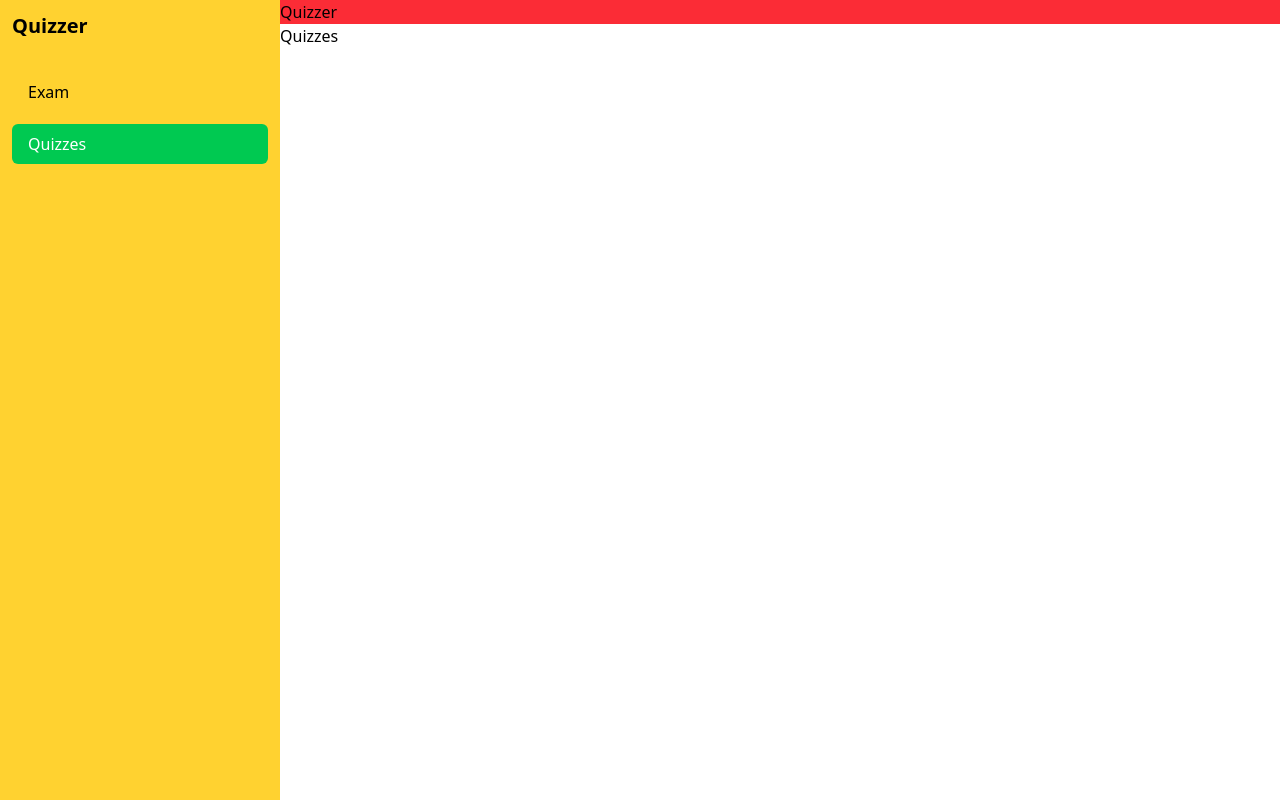
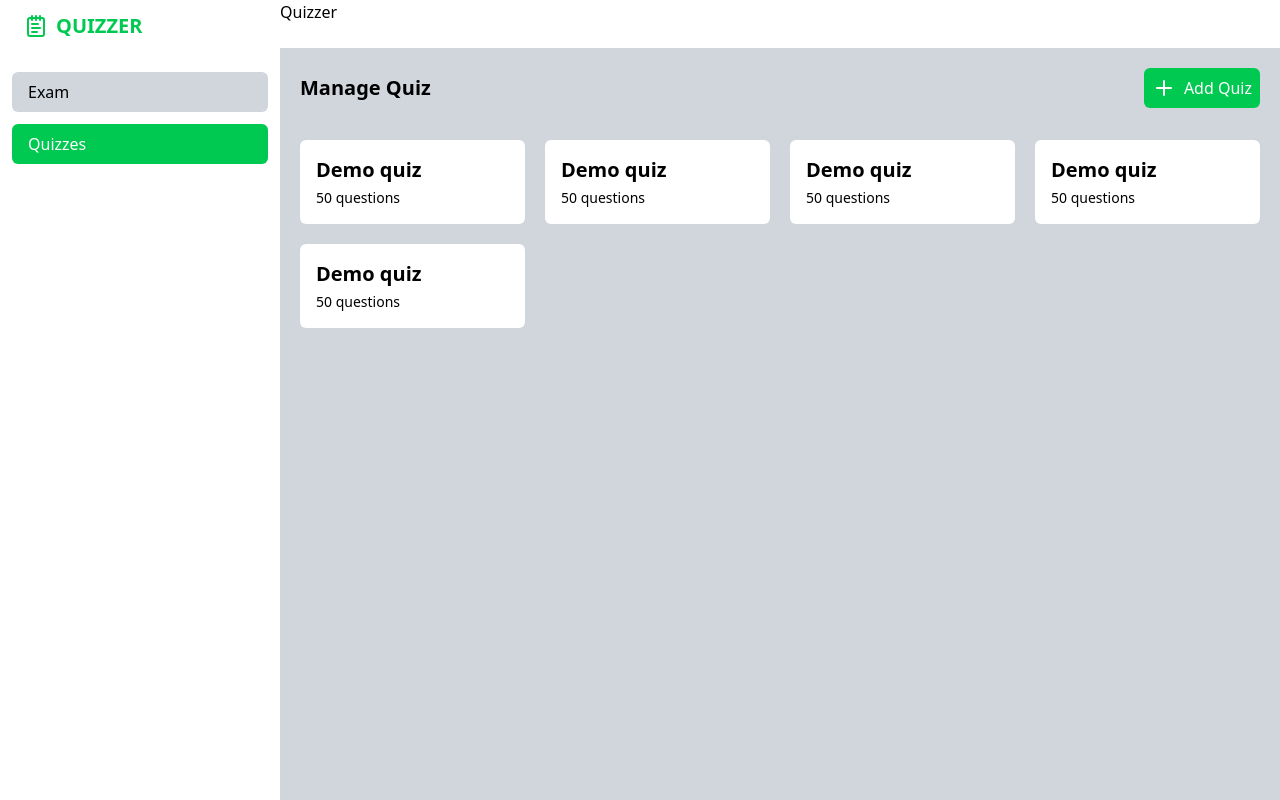
Before and after one commit to Code-W-Gab/Quizzer, a React (Vite) app in the folder Frontend/: page /Quizzes in a window 1280 px wide. Built offline with nearby package versions, Linux system fonts and the light colour scheme.

Commit message:
Updating the layout of Quiz page

```diff
--- a/Frontend/package.json
+++ b/Frontend/package.json
@@ -11,6 +11,7 @@
   },
   "dependencies": {
     "@tailwindcss/vite": "^4.1.18",
+    "lucide-react": "^0.563.0",
     "react": "^19.2.0",
     "react-dom": "^19.2.0",
     "react-router-dom": "^7.13.0",
--- a/Frontend/src/components/Common/Header.jsx
+++ b/Frontend/src/components/Common/Header.jsx
@@ -1,6 +1,6 @@
 export default function Header() {
   return(
-    <div className="bg-red-500">
+    <div className="h-12">
       <h1>Quizzer</h1>
     </div>
   )
--- a/Frontend/src/components/Common/SideBar.jsx
+++ b/Frontend/src/components/Common/SideBar.jsx
@@ -1,4 +1,4 @@
-import { useState } from "react"
+import { NotepadText } from 'lucide-react'
 import { Link, useLocation } from "react-router-dom"
 
 export default function SideBar() {
@@ -10,9 +10,12 @@ export default function SideBar() {
   ]
 
   return(
-    <div className="p-3 w-70 h-full bg-amber-300">
+    <div className="p-3 w-70 h-full">
       {/* Title */}
-      <h1 className="text-xl font-bold">Quizzer</h1>
+      <h1 className="flex gap-2 items-center text-green-500 font-bold pl-3">
+        <NotepadText />
+        <span className='text-xl'>QUIZZER</span>
+      </h1>
       {/* Nav Bar */}
       <div className="mt-8 flex flex-col gap-3 ">
         {navItems.map((item) => {
@@ -22,7 +25,7 @@ export default function SideBar() {
             <Link
               key={item.to}
               to={item.to}
-              className={`flex justify-start px-4 py-2 rounded-md w-full transition-colors
+              className={`flex justify-start px-4 py-2 rounded-md w-full transition-colors bg-gray-300
               ${isActive
                 ? "bg-green-500 text-white"
                 : "hover:bg-green-400"
--- a/Frontend/src/components/Exam/Exam.jsx
+++ b/Frontend/src/components/Exam/Exam.jsx
@@ -1,5 +1,5 @@
 export default function Exam() {
   return(
-    <div cla>Exam</div>
+    <div className="h-full bg-gray-300">Exam</div>
   )
 }
--- /dev/null
+++ b/Frontend/src/components/Quizzes/AddQuiz.jsx
@@ -0,0 +1,13 @@
+import { Plus } from "lucide-react";
+
+export default function AddQuiz() {
+  return(
+    <div className="flex justify-between items-center">
+      <h1 className="text-xl font-bold">Manage Quiz</h1>
+      <button className="bg-green-500 text-white p-2 flex items-center gap-2 rounded-md">
+        <Plus/>
+        <span>Add Quiz</span>
+      </button>
+    </div>
+  )
+}
--- /dev/null
+++ b/Frontend/src/components/Quizzes/QuizList.jsx
@@ -0,0 +1,30 @@
+export default function QuizList() {
+  return(
+    <div className="grid grid-cols-4 gap-5">
+      <div className="bg-white pl-4 py-4 rounded-md hover:bg-green-400 hover:text-white">
+        <h1 className="text-xl font-semibold mb-1">Demo quiz</h1>
+        <p className="text-sm ">50 questions</p>
+      </div>
+
+      <div className="bg-white pl-4 py-4 rounded-md hover:bg-green-400 hover:text-white">
+        <h1 className="text-xl font-semibold mb-1">Demo quiz</h1>
+        <p className="text-sm ">50 questions</p>
+      </div>
+
+      <div className="bg-white pl-4 py-4 rounded-md hover:bg-green-400 hover:text-white">
+        <h1 className="text-xl font-semibold mb-1">Demo quiz</h1>
+        <p className="text-sm ">50 questions</p>
+      </div>
+
+      <div className="bg-white pl-4 py-4 rounded-md hover:bg-green-400 hover:text-white">
+        <h1 className="text-xl font-semibold mb-1">Demo quiz</h1>
+        <p className="text-sm ">50 questions</p>
+      </div>
+
+      <div className="bg-white pl-4 py-4 rounded-md hover:bg-green-400 hover:text-white">
+        <h1 className="text-xl font-semibold mb-1">Demo quiz</h1>
+        <p className="text-sm ">50 questions</p>
+      </div>
+    </div>
+  )
+}
--- a/Frontend/src/components/Quizzes/Quizzes.jsx
+++ b/Frontend/src/components/Quizzes/Quizzes.jsx
@@ -1,5 +1,15 @@
+import AddQuiz from "./AddQuiz";
+import QuizList from "./QuizList";
+
 export default function Quizzes() {
   return(
-    <div>Quizzes</div>
+    <div className="h-full bg-gray-300 p-5">
+      <div>
+        <AddQuiz/>
+      </div>
+      <div className="mt-8">
+        <QuizList/>
+      </div>
+    </div>
   )
 }
```
Also changed, not shown: 2 other files (tests, documents, lock files or other folders).
